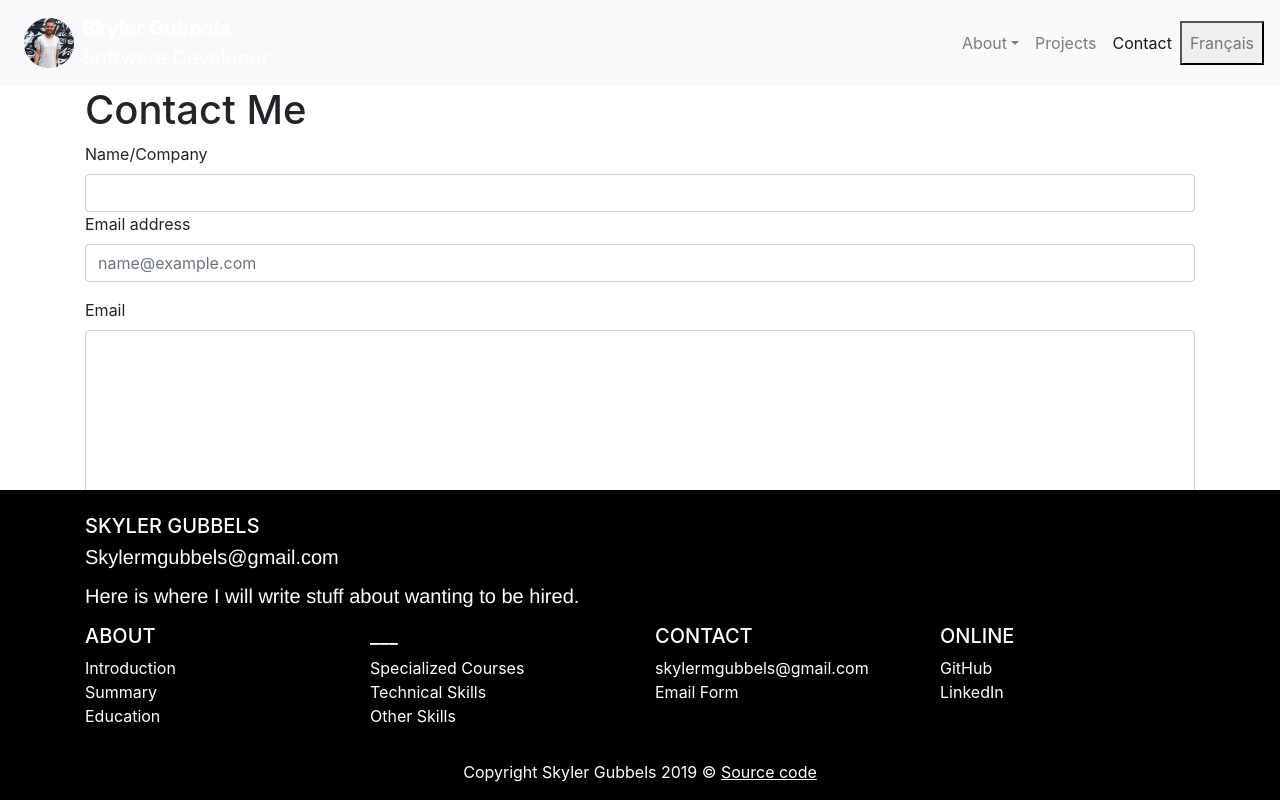
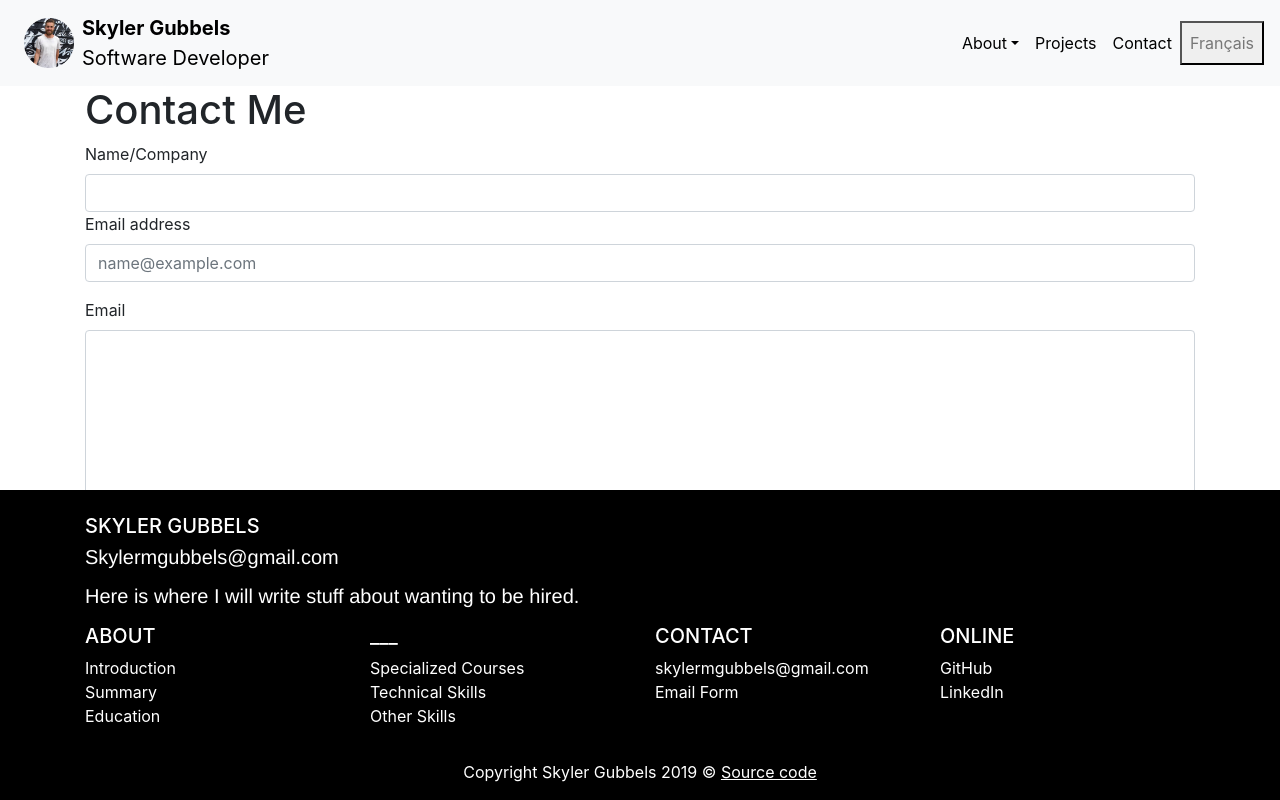
Before and after one commit to SkylerGubbels/skylerWebsite, a React (Create React App) app: page /contact in a window 1280 px wide. Built offline with nearby package versions, Linux system fonts and the light colour scheme.

Commit message:
Navbar links underline when hovered. All navbar text changes color when navbar opacity changes

```diff
--- a/src/App.css
+++ b/src/App.css
@@ -35,6 +35,7 @@
 body{
   overflow-x: hidden;
 }
+
 
 /** Ensures image stays at the exact size to fill the users
     browser window if they are scrolled to the top of the screen*/
@@ -84,6 +85,11 @@ body{
   .introText{
     font-size: 20px;
   }
+}
+
+
+.navText span:hover{
+  text-decoration: underline;
 }
 
 .summaryText{
--- a/src/components/navbar.jsx
+++ b/src/components/navbar.jsx
@@ -26,25 +26,27 @@ class NavBar extends Component {
       let { className, backgroundColor,language, onLanguageChange } = this.props
       if(!className) className = "navbar navbar-expand navbar-light bg-light navbar-static-top navbar-background";
       if(!backgroundColor) backgroundColor = "rgb(255,255,255)";
-      const textColor = (this.props.textColor) || "rgb(255,255,255)";
+      const textColor = (this.props.textColor) || "rgb(0,0,0)"; // If no value for textcolor then we make it black
 
       return(
         <nav className={className} style={{"backgroundColor":backgroundColor}}>
         <img src={skylerImage} className="m-2" alt="" width="50"/>
+
         <Link className="navbar-brand" to="/about#introduction">
-          <span style={{"color":textColor, "font-weight":"bold"}}>Skyler Gubbels</span>
+          <span className="navText" style={{"color":textColor, "font-weight":"bold"}}>Skyler Gubbels</span>
           <br/>
           <span style={{"color":textColor}}>Software Developer</span>
         </Link>
+
         <div className="collapse navbar-collapse navbar-nav flex-row-reverse" id="navbar">
           <div className="navbar-nav"></div>
             {(language === "french") && <button className="nav-item nav-link" onClick={() => onLanguageChange("english")}>English</button>}
             {(language === "english") && <button className="nav-item nav-link" onClick={() => onLanguageChange("french")}>Français</button>}
-            <NavLink className="nav-item nav-link" to="/contact"> Contact</NavLink>
-            <NavLink className="nav-item nav-link" to="/projects"> Projects </NavLink>
+            <NavLink className="nav-item nav-link navText" to="/contact"> <span style={{"color":textColor}}>Contact</span></NavLink>
+            <NavLink className="nav-item nav-link navText" to="/projects"> <span style={{"color":textColor}}>Projects</span> </NavLink>
           <li className="nav-item dropdown">
-                <Link className="nav-link dropdown-toggle" to="#" id="navbarDropdown" role="button" data-toggle="dropdown" aria-haspopup="true" aria-expanded="false">
-                About
+                <Link className="nav-link dropdown-toggle navText" to="#" id="navbarDropdown" role="button" data-toggle="dropdown" aria-haspopup="true" aria-expanded="false" style={{"color":textColor}}>
+                  <span style={{"color":textColor}}>About</span>
                 </Link>
                 <div className="dropdown-menu" aria-labelledby="navbarDropdown">
                   { getDropDownItems().links.map((item) => this.createDropdown(item))}
```
